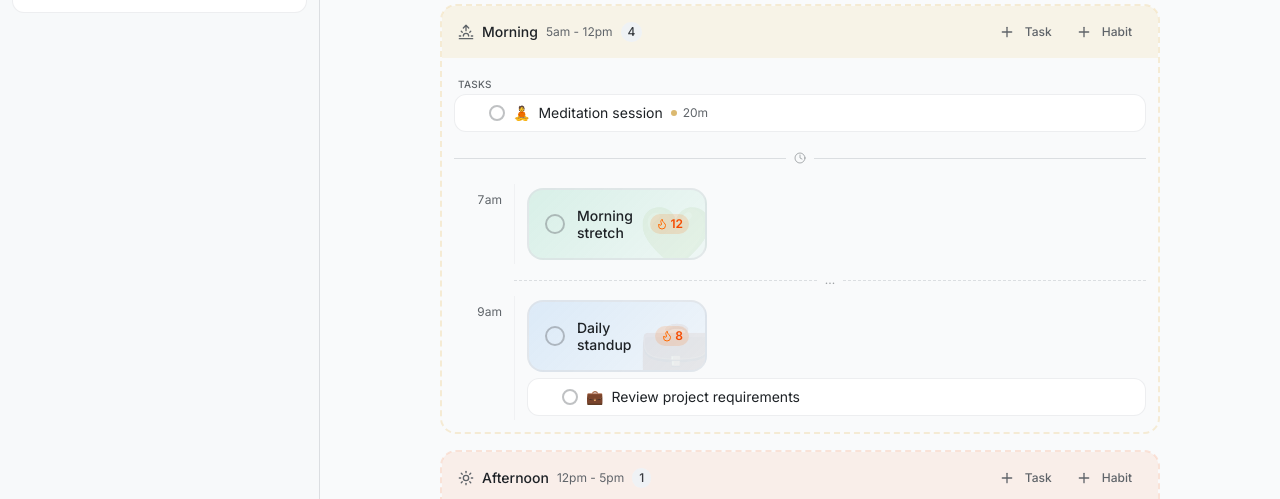
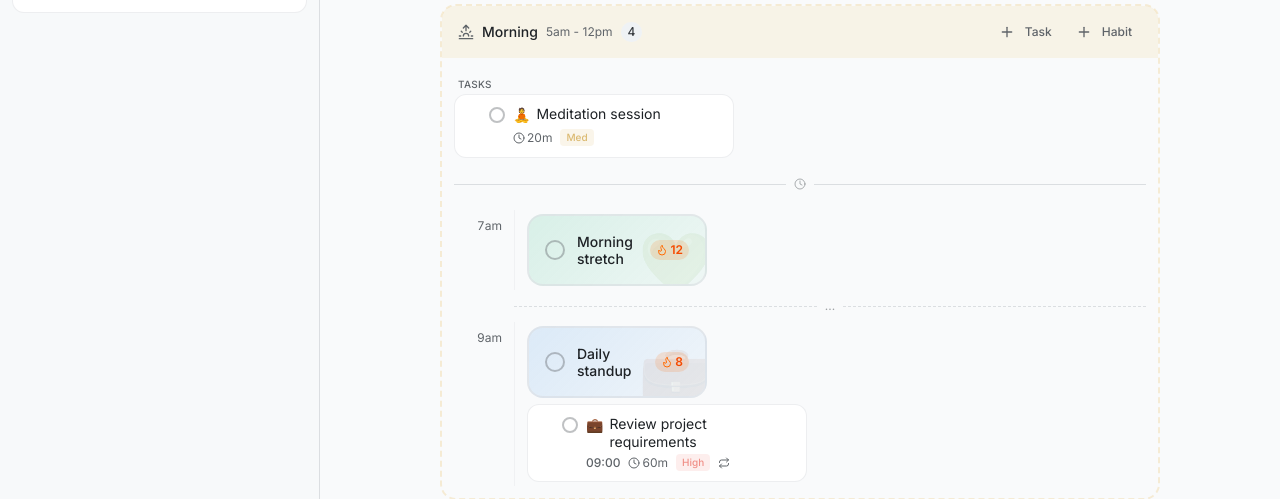
Before and after one commit to kjswalls/v0-anchor, a Next.js app: page / in a window 1280 px wide. Shown: the part 301-800 px from the top of the page. Built offline with nearby package versions, Linux system fonts and the light colour scheme.

Commit message:
feat: redesign TaskCard and layout with flex-wrap\n\nLimit TaskCard width, add meta row, and display tasks side-by-side

```diff
--- a/app/page.tsx
+++ b/app/page.tsx
@@ -126,6 +126,7 @@ export default function PlannerPage() {
 
   return (
     <DndContext
+      id="planner-dnd"
       sensors={sensors}
       collisionDetection={closestCenter}
       onDragStart={handleDragStart}
--- a/components/planner/timeline.tsx
+++ b/components/planner/timeline.tsx
@@ -55,7 +55,7 @@ const priorityDots: Record<Priority, string> = {
   low: 'bg-priority-low',
 };
 
-// Task card component - full width, compact height
+// Task card component - limited width with two-row layout
 interface TaskCardProps {
   task: Task;
   onClick: () => void;
@@ -78,34 +78,42 @@ function TaskCard({ task, onClick, compact = false }: TaskCardProps) {
 
   const projectEmoji = task.project ? getProjectEmoji(task.project) : null;
 
+  const priorityLabels: Record<Priority, string> = {
+    high: 'High',
+    medium: 'Med',
+    low: 'Low',
+  };
+
   return (
     <div
       ref={setNodeRef}
       style={style}
       onClick={onClick}
       className={cn(
-        'group relative flex items-center gap-2 px-3 py-2 rounded-lg bg-card border border-border/50 hover:border-border transition-all cursor-pointer w-full',
+        'group relative flex gap-2 px-3 py-2.5 rounded-lg bg-card border border-border/50 hover:border-border transition-all cursor-pointer w-[280px] min-h-[64px]',
         task.status === 'completed' && 'opacity-60',
         isDragging && 'opacity-50 shadow-lg z-50'
       )}
     >
+      {/* Drag handle */}
       <button
         {...attributes}
         {...listeners}
-        className="opacity-0 group-hover:opacity-100 cursor-grab active:cursor-grabbing transition-opacity touch-none"
+        className="opacity-0 group-hover:opacity-100 cursor-grab active:cursor-grabbing transition-opacity touch-none self-start mt-0.5"
         onClick={(e) => e.stopPropagation()}
         suppressHydrationWarning
       >
         <GripVertical className="h-3.5 w-3.5 text-muted-foreground" />
       </button>
 
+      {/* Checkbox */}
       <button
         onClick={(e) => {
           e.stopPropagation();
           toggleTaskStatus(task.id);
         }}
         className={cn(
-          'flex-shrink-0 w-4 h-4 rounded-full border-2 flex items-center justify-center transition-colors',
+          'flex-shrink-0 w-4 h-4 rounded-full border-2 flex items-center justify-center transition-colors self-start mt-0.5',
           task.status === 'completed'
             ? 'bg-primary border-primary'
             : 'border-muted-foreground/40 hover:border-primary'
@@ -116,47 +124,57 @@ function TaskCard({ task, onClick, compact = false }: TaskCardProps) {
         )}
       </button>
 
-      {/* Project emoji */}
+      {/* Content */}
+      <div className="flex-1 min-w-0 flex flex-col gap-1">
+        {/* Title row */}
+        <div className="flex items-start gap-1.5">
           {projectEmoji && (
             <span className="text-sm flex-shrink-0">{projectEmoji}</span>
           )}
-
-      <div className="flex-1 min-w-0 flex items-center gap-2">
           <p
             className={cn(
-            'text-sm text-foreground leading-tight truncate',
+              'text-sm text-foreground leading-tight line-clamp-2',
               task.status === 'completed' && 'line-through text-muted-foreground'
             )}
           >
             {task.title}
           </p>
+        </div>
 
+        {/* Meta row - duration, priority, time */}
         {!compact && (
-          <div className="flex items-center gap-1.5 flex-shrink-0">
+          <div className="flex items-center gap-2 text-xs text-muted-foreground">
             {task.startTime && (
-              <span className="text-xs text-muted-foreground font-medium">
-                {task.startTime}
+              <span className="font-medium">{task.startTime}</span>
+            )}
+            {task.duration && (
+              <span className="flex items-center gap-0.5">
+                <Clock className="h-3 w-3" />
+                {task.duration}m
               </span>
             )}
             {task.priority && (
-              <span className={cn('w-1.5 h-1.5 rounded-full', priorityDots[task.priority])} />
-            )}
-            {task.duration && (
-              <span className="text-xs text-muted-foreground">
-                {task.duration}m
+              <span className={cn(
+                'flex items-center gap-1 px-1.5 py-0.5 rounded text-[10px] font-medium',
+                task.priority === 'high' && 'bg-priority-high/15 text-priority-high',
+                task.priority === 'medium' && 'bg-priority-medium/15 text-priority-medium',
+                task.priority === 'low' && 'bg-priority-low/15 text-priority-low'
+              )}>
+                {priorityLabels[task.priority]}
               </span>
             )}
             {task.repeatFrequency && task.repeatFrequency !== 'none' && (
-              <Repeat className="h-3 w-3 text-muted-foreground" />
+              <Repeat className="h-3 w-3" />
             )}
           </div>
         )}
       </div>
 
+      {/* Unschedule button */}
       <Button
         variant="ghost"
         size="icon"
-        className="h-5 w-5 opacity-0 group-hover:opacity-100 text-muted-foreground hover:text-foreground transition-opacity flex-shrink-0"
+        className="h-5 w-5 opacity-0 group-hover:opacity-100 text-muted-foreground hover:text-foreground transition-opacity flex-shrink-0 self-start"
         onClick={(e) => {
           e.stopPropagation();
           unscheduleTask(task.id);
@@ -350,10 +368,14 @@ function HourlyGrid({ bucket, scheduledTasks, scheduledHabits, onTaskClick, onHa
                     ))}
                   </div>
                 )}
-                {/* Tasks - full width each */}
+                {/* Tasks - side by side */}
+                {items.tasks.length > 0 && (
+                  <div className="flex flex-wrap gap-2">
                     {items.tasks.map((task) => (
-                  <TaskCard key={task.id} task={task} onClick={() => onTaskClick(task)} compact />
+                      <TaskCard key={task.id} task={task} onClick={() => onTaskClick(task)} />
                     ))}
+                  </div>
+                )}
               </div>
             </div>
           </div>
@@ -451,13 +473,15 @@ function TimelineBucket({ bucket, tasks, habits, onTaskClick, onHabitClick, onAd
                   </div>
                 )}
 
-                {/* Untimed Tasks - full width */}
+                {/* Untimed Tasks */}
                 {untimedTasks.length > 0 && (
-                  <div className="space-y-1.5">
+                  <div className="space-y-2">
                     <span className="text-[10px] font-medium text-muted-foreground uppercase tracking-wide px-1">Tasks</span>
+                    <div className="flex flex-wrap gap-2">
                       {untimedTasks.map((task) => (
                         <TaskCard key={task.id} task={task} onClick={() => onTaskClick(task)} />
                       ))}
+                    </div>
                   </div>
                 )}
               </div>
```
Lines whose indentation alone changed are shown as unchanged.
